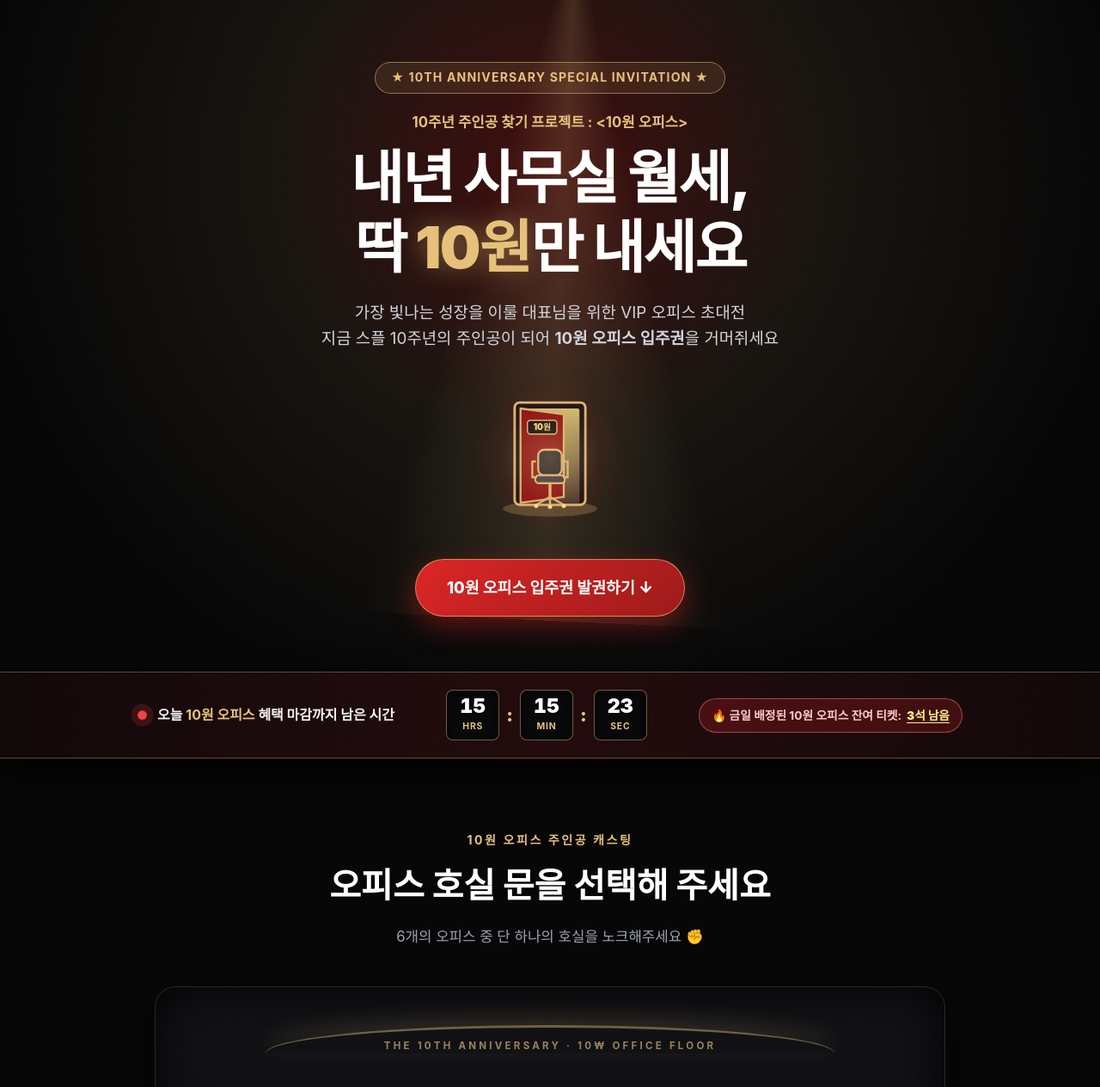
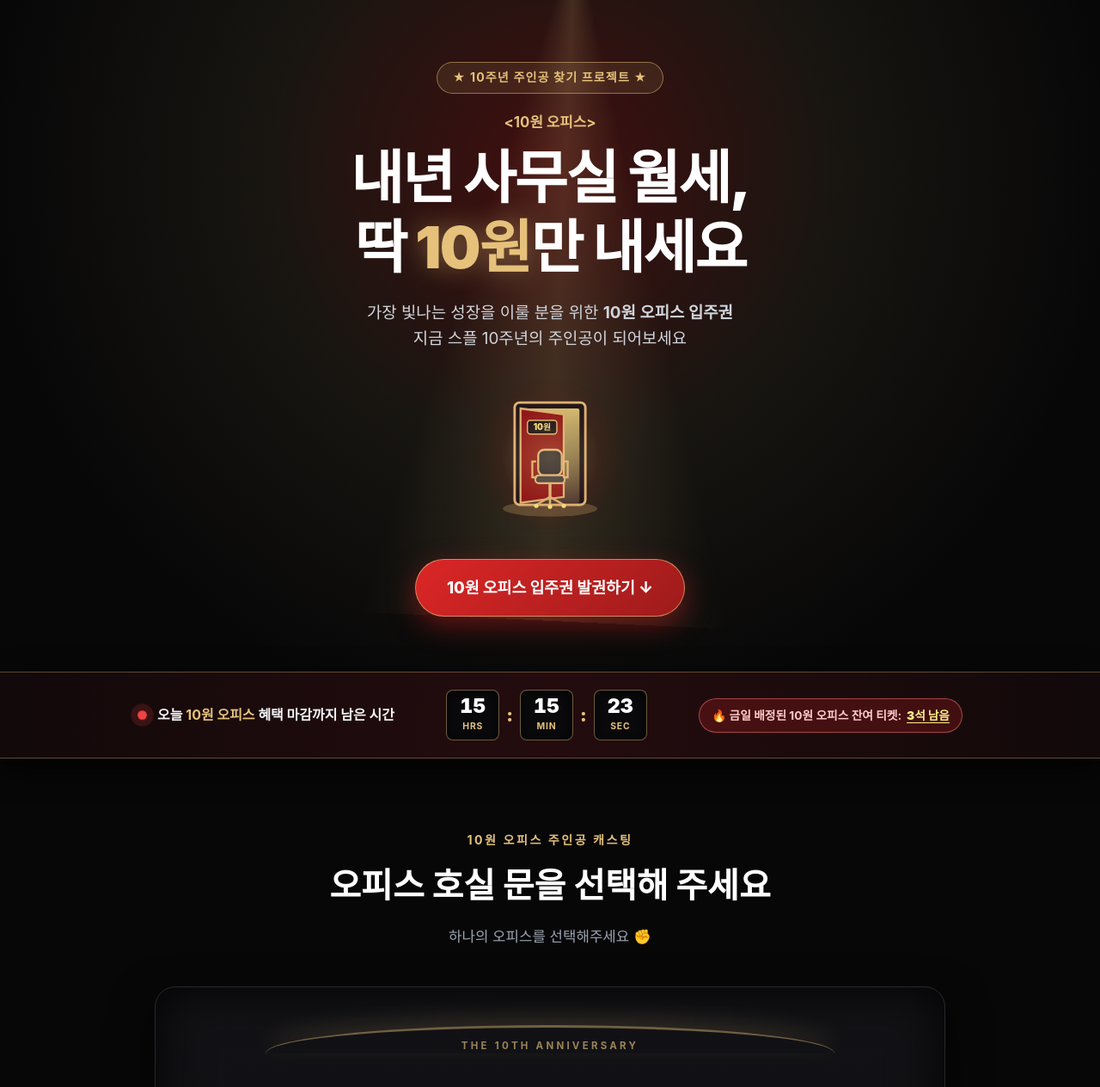
Before and after one commit to sp-mkt/10wonconcept, a plain HTML site: page index.html in a window 1280 px wide. Shown: the top 1264 px of the page at 86% size. Drawn offline with nearby package versions, Linux system fonts and the light colour scheme; a web font is replaced by a local one.

Commit message:
Update index.html

```diff
--- a/index.html
+++ b/index.html
@@ -1036,12 +1036,12 @@
 <!-- SEC 1: HERO -->
 <section class="hero">
   <div class="spotlight-beam"></div>
-  <div class="hero-badge">★ 10TH ANNIVERSARY SPECIAL INVITATION ★</div>
-  <div class="hero-project-title">10주년 주인공 찾기 프로젝트 : <10원 오피스></div>
+  <div class="hero-badge">★ 10주년 주인공 찾기 프로젝트 ★</div>
+  <div class="hero-project-title"><10원 오피스></div>
   <h1>내년 사무실 월세,<br>딱 <span class="highlight">10원</span>만 내세요</h1>
   <p class="hero-sub">
-    가장 빛나는 성장을 이룰 대표님을 위한 VIP 오피스 초대전<br>
-    지금 스플 10주년의 주인공이 되어 <strong>10원 오피스 입주권</strong>을 거머쥐세요
+    가장 빛나는 성장을 이룰 분을 위한 <strong>10원 오피스 입주권</strong><br>
+    지금 스플 10주년의 주인공이 되어보세요
   </p>
 
   <!-- 10원 오피스 도어 & 오피스 체어 메인 비주얼 -->
@@ -1080,7 +1080,7 @@
 </section>
 
 <!-- SEC 1.5: 긴박한 마감 시계 배너 (COUNTDOWN BAR) -->
-<div class="deadline-banner-wrap" aria-label="선착순 혜택 마감 타이머">
+<div class="deadline-banner-wrap" aria-label="혜택 마감 타이머">
   <div class="deadline-banner-inner">
     <div class="deadline-left">
       <span class="live-pulse-dot"></span>
@@ -1116,10 +1116,10 @@
 <section id="interactive-stage" class="stage-section">
   <div class="sec-tag">10원 오피스 주인공 캐스팅</div>
   <h2 class="sec-title">오피스 호실 문을 선택해 주세요</h2>
-  <p class="sec-desc">6개의 오피스 중 단 하나의 호실을 노크해주세요 ✊</p>
+  <p class="sec-desc">하나의 오피스를 선택해주세요 ✊</p>
 
   <div class="office-stage">
-    <div class="corridor-header">THE 10TH ANNIVERSARY · 10₩ OFFICE FLOOR</div>
+    <div class="corridor-header">THE 10TH ANNIVERSARY</div>
     <div class="rooms-grid" id="rooms-grid">
       <!-- 101 -->
       <button type="button" class="room-btn" data-room="101">
@@ -1321,7 +1321,7 @@
 
     <!-- Urgency Timer -->
     <div class="urgency-box">
-      <span>⏳ 혜택 유효시간 [오늘 자정 만료] :</span>
+      <span>⏳ 오늘 자정 만료 :</span>
       <span class="timer" id="countdown-timer">00:00:00</span>
     </div>
 
@@ -1479,7 +1479,7 @@
 
         ticketRoomEl.textContent = selectedRoomLabel;
         ticketSerialEl.textContent = serial;
-        statusBanner.textContent = `🎉 [${selectedRoomLabel}] 10원 오피스 문이 열렸습니다! 아래에서 입주를 문의하세요.`;
+        statusBanner.textContent = `🎉 [${selectedRoomLabel}] 10원 오피스 문이 열렸습니다!<br>아래에서 입주를 문의하세요.`;
 
         hasWon = true;
         isAnimating = false;
```
